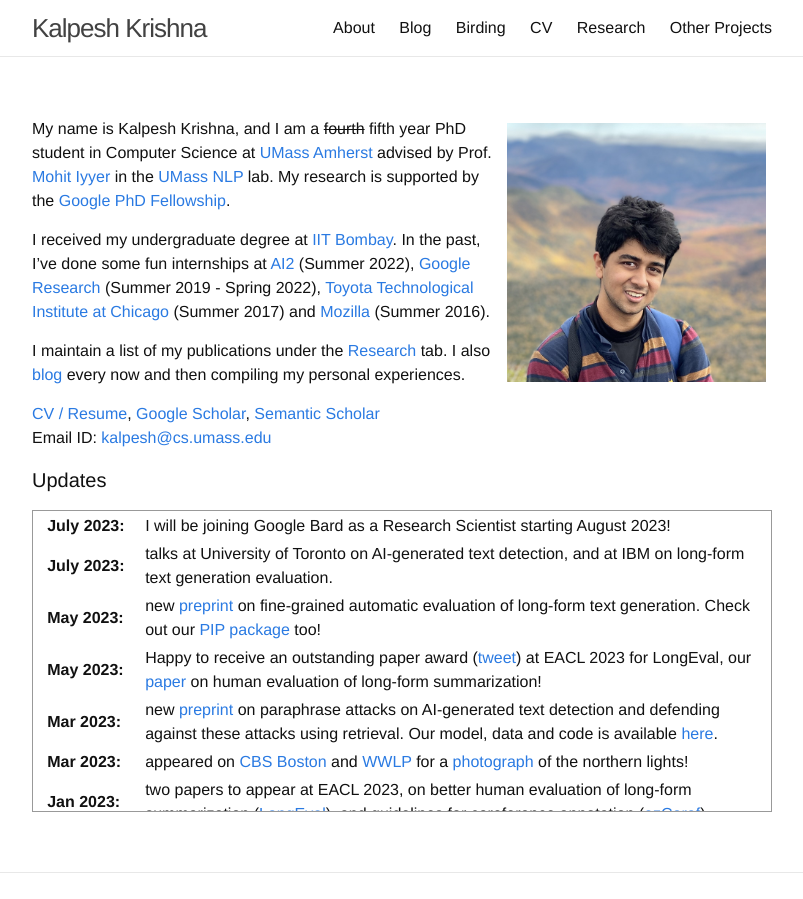
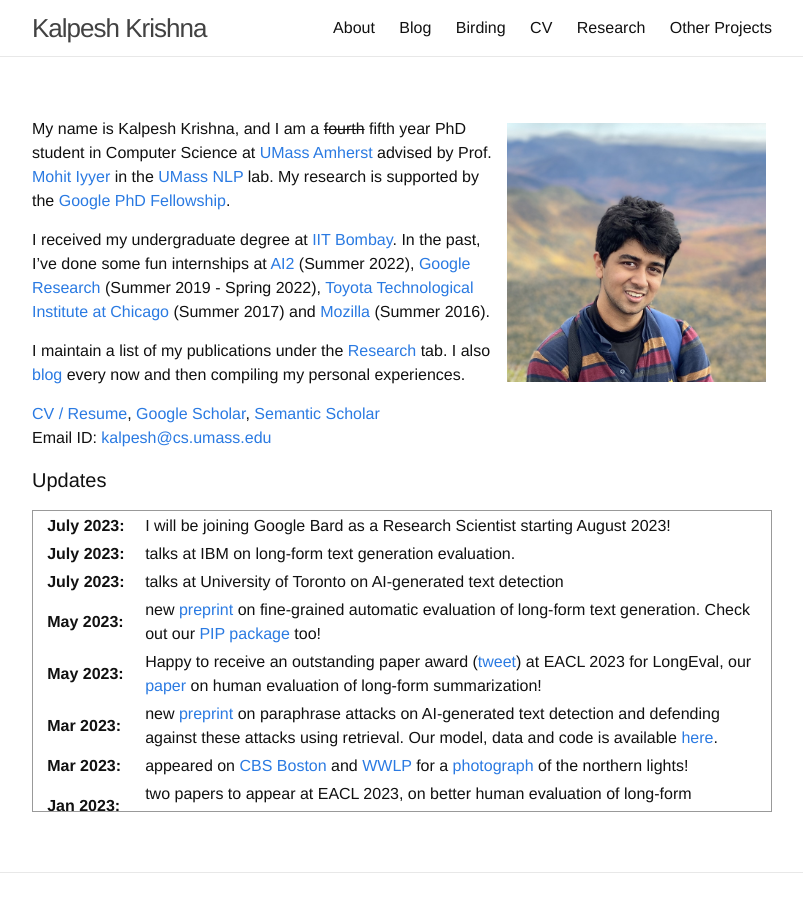
Before and after one commit to martiansideofthemoon/martiansideofthemoon.github.io, a Jekyll site: the page built from index.md, in a window 1280 px wide, cut to the strip 0-899 px from the top of the page. Shown: the whole strip, without its empty margins (238-1041 px from the left). Built offline with Jekyll 4.4.1, drawn with Linux system fonts in a browser that asks for light colours; comment, search, counter and statistics services are not loaded.

Commit message:
Update index.md

```diff
--- a/index.md
+++ b/index.md
@@ -21,7 +21,8 @@ Email ID: [kalpesh@cs.umass.edu](mailto:kalpesh@cs.umass.edu)
 <col width="100px">
 <col width="650px">
   <tr><td><b>July 2023:</b></td><td>I will be joining Google Bard as a Research Scientist starting August 2023!</td></tr>
-  <tr><td><b>July 2023:</b></td><td>talks at University of Toronto on AI-generated text detection, and at IBM on long-form text generation evaluation.</td></tr>
+  <tr><td><b>July 2023:</b></td><td>talks at IBM on long-form text generation evaluation.</td></tr>
+  <tr><td><b>July 2023:</b></td><td>talks at University of Toronto on AI-generated text detection</td></tr>
   <tr><td><b>May 2023:</b></td><td>new <a href="https://arxiv.org/abs/2305.14251">preprint</a> on fine-grained automatic evaluation of long-form text generation. Check out our <a href="https://pypi.org/project/factscore">PIP package</a> too!</td></tr>
 <tr><td><b>May 2023:</b></td><td>Happy to receive an outstanding paper award (<a href="https://twitter.com/kalpeshk2011/status/1654133082247815169">tweet</a>) at EACL 2023 for LongEval, our <a href="https://arxiv.org/abs/2301.13298">paper</a> on human evaluation of long-form summarization!</td></tr>
 <tr><td><b>Mar 2023:</b></td><td>new <a href="https://arxiv.org/abs/2303.13408">preprint</a> on paraphrase attacks on AI-generated text detection and defending against these attacks using retrieval. Our model, data and code is available <a href="https://github.com/martiansideofthemoon/ai-detection-paraphrases">here</a>.</td></tr>
```
